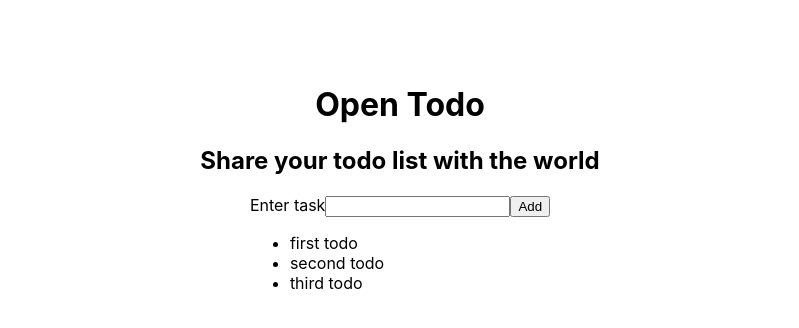
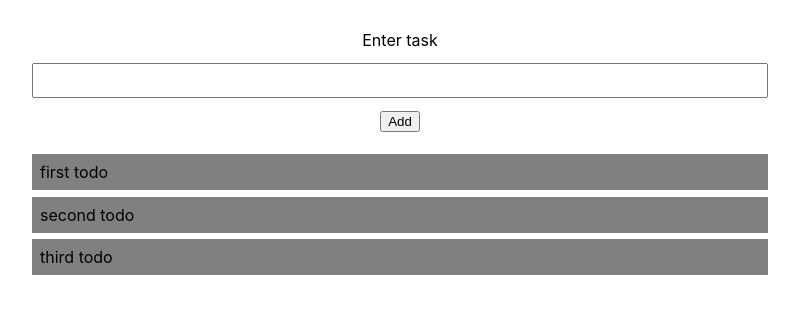
Before and after one commit to isaif/opentodo, a Next.js app: page / in a window 1280 px wide. Shown: the top 328 px of the page, without its empty margins (240-1039 px from the left). Built offline with nearby package versions, Linux system fonts and the light colour scheme.

Commit message:
feat(styling): add basic styling for components

```diff
--- a/components/CreateTodo.tsx
+++ b/components/CreateTodo.tsx
@@ -1,4 +1,6 @@
 import { Todo } from "../utils/interfaces";
+
+import styles from "../styles/CreateTodo.module.css";
 
 interface Props {
   onFormSubmit: (todo: Todo) => void;
@@ -30,7 +32,7 @@ const CreateTodo = ({ onFormSubmit }: Props) => {
   };
 
   return (
-    <form onSubmit={handleSubmit}>
+    <form className={styles.todoForm} onSubmit={handleSubmit}>
       <label htmlFor="todo">Enter task</label>
       <input name="todo" type="text" required />
       <button type="submit">Add</button>
--- a/components/TodoList.tsx
+++ b/components/TodoList.tsx
@@ -1,13 +1,15 @@
 import { Todo } from "../utils/interfaces";
 import { TodoItem } from "./TodoItem";
+
+import styles from "../styles/TodoList.module.css";
 
 interface Props {
   todos: Todo[];
 }
 
-const TodoList = ({ todos }: TodoListProps) => {
+const TodoList = ({ todos }: Props) => {
   return (
-    <ul>
+    <ul className={styles.todoList}>
       {todos.map((todo) => (
         <TodoItem key={todo.id} todo={todo} />
       ))}
--- a/pages/index.tsx
+++ b/pages/index.tsx
@@ -24,12 +24,12 @@ const Home: NextPage = () => {
         <link rel="icon" href="/favicon.ico" />
       </Head>
 
-      <header className={styles.main}>
-        <h1 className={styles.title}>Open Todo</h1>
-        <h2>Share your todo list with the world</h2>
-      </header>
+      {/* <header className={styles.main}> */}
+      {/*   <h1 className={styles.title}>Open Todo</h1> */}
+      {/*   <h2>Share your todo list with the world</h2> */}
+      {/* </header> */}
 
-      <main>
+      <main className={styles.main}>
         <CreateTodo onFormSubmit={handleFormSubmit} />
         <TodoList todos={todos} />
       </main>
--- /dev/null
+++ b/styles/CreateTodo.module.css
@@ -0,0 +1,15 @@
+.todoForm {
+  display: flex;
+  flex-direction: column;
+  justify-content: center;
+  align-items: center;
+}
+
+.todoForm > * {
+  margin: 0.4rem;
+}
+
+.todoForm > input {
+  padding: 0.5rem;
+  width: 100%;
+}
--- a/styles/Home.module.css
+++ b/styles/Home.module.css
@@ -1,23 +1,21 @@
 .container {
-  /* padding: 0 2rem; */
-  padding: 4rem 0;
-  flex: 1;
-  display: flex;
-  flex-direction: column;
-  justify-content: center;
-  align-items: center;
+  padding: 1.5rem;
+  width: 100vw;
+  height: 100vh;
 }
 
 .main {
-  text-align: center;
+  max-width: 46rem;
+  margin: auto;
 }
 
-@media (max-width: 600px) {
-  .grid {
-    width: 100%;
-    flex-direction: column;
-  }
-}
+/* @media (max-width: 600px) { */
+/*   .grid { */
+/*     width: 100%; */
+/*     flex-direction: column; */
+/*   } */
+/* } */
+
 /**/
 /* @media (prefers-color-scheme: dark) { */
 /*   .card, */
--- /dev/null
+++ b/styles/TodoList.module.css
@@ -0,0 +1,11 @@
+.todoList {
+  width: 100%;
+  padding: 0;
+}
+
+.todoList > li {
+  list-style-type: none;
+  padding: 0.5rem;
+  background: grey;
+  margin: 0.4rem 0;
+}
```
